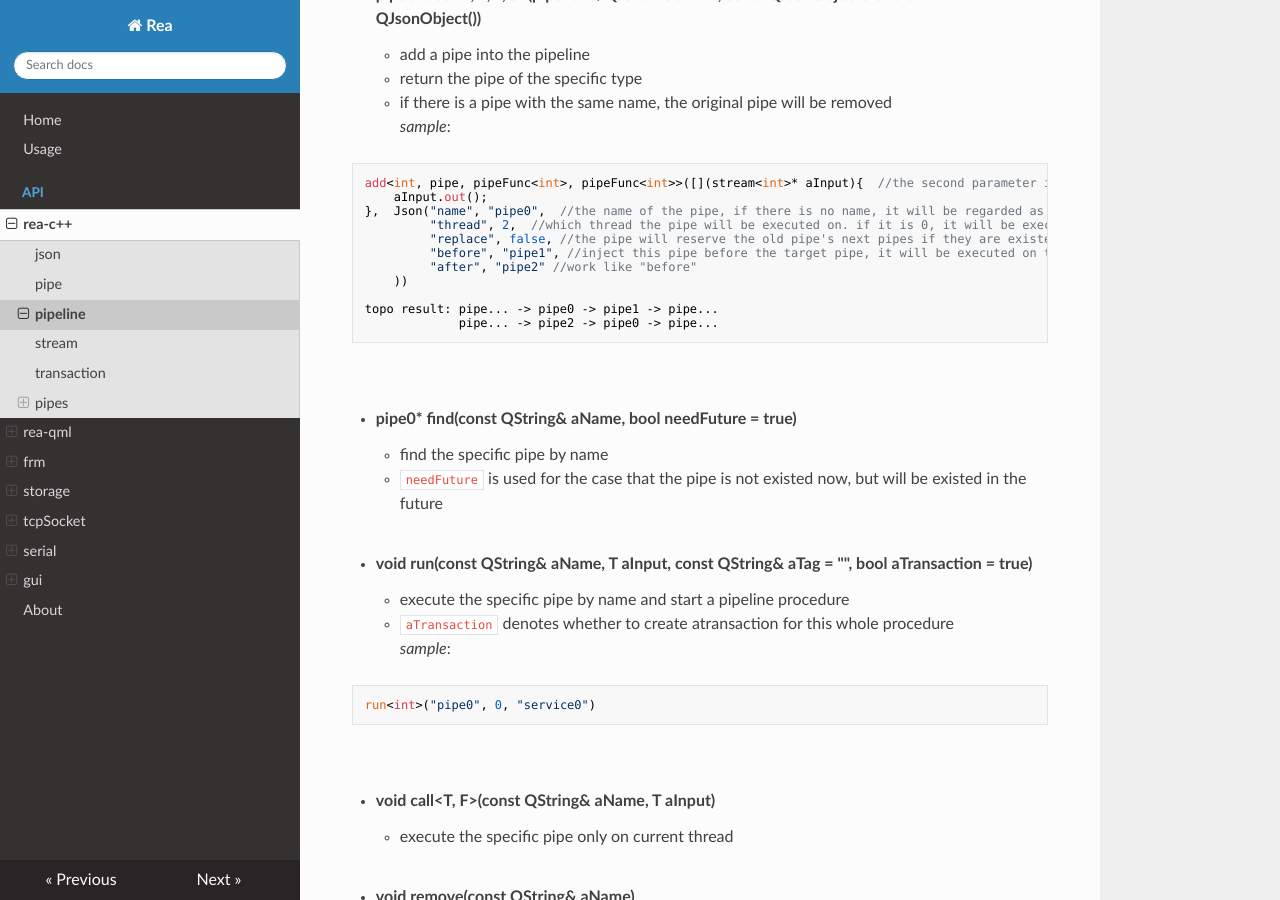
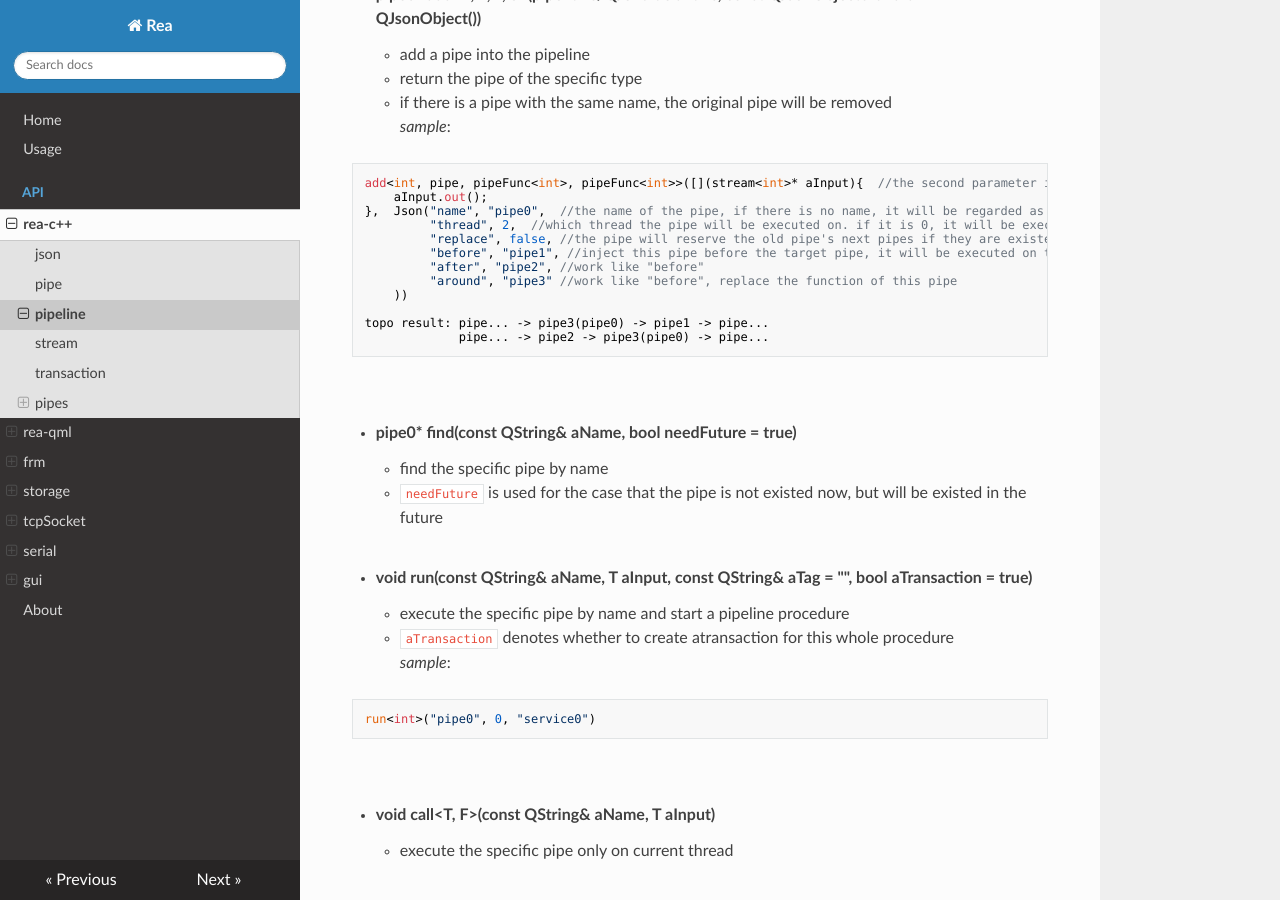
Before and after one commit to robbeykaaso/rea2, an MkDocs documentation site: the page built from docs/c++/pipeline.md, in a window 1280 px wide and 900 px high, scrolled down 334 px. Built offline with MkDocs 1.6.1, drawn with Linux system fonts in a browser that asks for light colours; nearby versions of some CDN libraries.

Commit message:
#update: trival

````diff
--- a/docs/c++/pipeline.md
+++ b/docs/c++/pipeline.md
@@ -16,11 +16,12 @@ add<int, pipe, pipeFunc<int>, pipeFunc<int>>([](stream<int>* aInput){  //the sec
          "thread", 2,  //which thread the pipe will be executed on. if it is 0, it will be executed on the current thread
          "replace", false, //the pipe will reserve the old pipe's next pipes if they are existed
          "before", "pipe1", //inject this pipe before the target pipe, it will be executed on the same thread of the target pipe
-         "after", "pipe2" //work like "before"
+         "after", "pipe2", //work like "before"
+         "around", "pipe3" //work like "before", replace the function of this pipe
     ))
 
-topo result: pipe... -> pipe0 -> pipe1 -> pipe...
-             pipe... -> pipe2 -> pipe0 -> pipe...
+topo result: pipe... -> pipe3(pipe0) -> pipe1 -> pipe...
+             pipe... -> pipe2 -> pipe3(pipe0) -> pipe...
 ```
 </br>
 
````
Also changed, not shown: docs/c++/stream.md (+3 -3 lines), docs/qml/qmlStream.md (+2 -2 lines), 5 other files.
